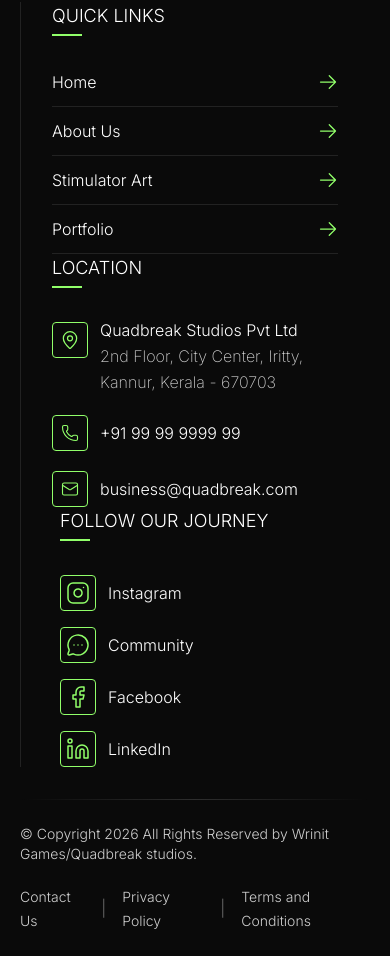
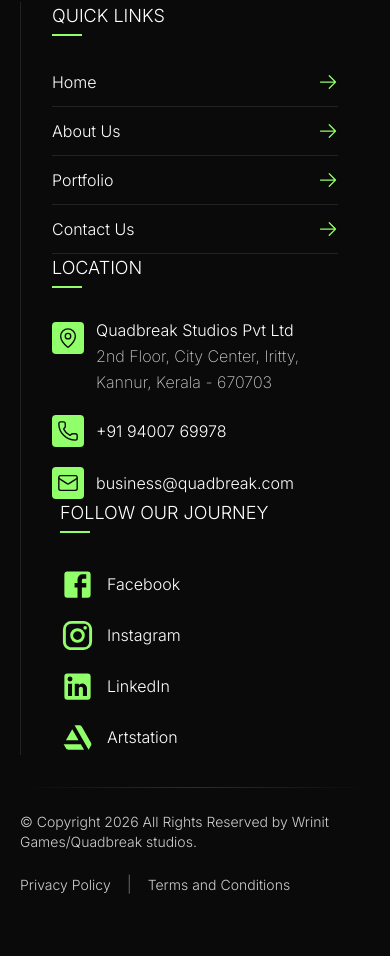
Before and after one commit to nithulcr/quadbreak, a Next.js app: page /about in a window 390 px wide. Shown: the part 8707-9663 px from the top of the page. After the commit the page ends 9627 px from the top, so only its background shows below. Built offline with nearby package versions, Linux system fonts and the light colour scheme.

Commit message:
eaaaaaaa

```diff
--- a/src/app/portfolio/[slug]/page.tsx
+++ b/src/app/portfolio/[slug]/page.tsx
@@ -35,51 +35,62 @@
     project.shortDescription ||
     toPlainText(project.description);
 
-  const seoImage =
-    rankMathSeo?.ogImage ||
-    rankMathSeo?.twitterImage ||
-    project.projectBanner?.url ||
-    project.image?.url ||
-    "";
-
-  const seoKeywords =
-    rankMathSeo?.keywords
+  const seoKeywords = rankMathSeo?.keywords
     ? rankMathSeo.keywords
         .split(/[,|]/)
         .map((keyword) => keyword.trim())
         .filter(Boolean)
-      : [...project.category, project.tags]
-          .map((keyword) => (keyword || "").trim())
-          .filter(Boolean);
+    : undefined;
 
   return {
     title: seoTitle,
     description: seoDescription,
-    keywords: seoKeywords.length ? seoKeywords : undefined,
+    keywords:
+      seoKeywords && seoKeywords.length > 0
+        ? seoKeywords
+        : undefined,
     alternates: {
       canonical: canonicalUrl(project.slug),
     },
     openGraph: {
-      title: rankMathSeo?.ogTitle || seoTitle,
+      title:
+        rankMathSeo?.ogTitle ||
+        rankMathSeo?.title ||
+        project.title,
       description:
-        rankMathSeo?.ogDescription || seoDescription,
+        rankMathSeo?.ogDescription ||
+        rankMathSeo?.description ||
+        project.shortDescription ||
+        toPlainText(project.description),
       images: rankMathSeo?.ogImage
         ? [rankMathSeo.ogImage]
-        : seoImage
-          ? [seoImage]
+        : project.projectBanner?.url
+          ? [project.projectBanner.url]
+          : project.image?.url
+            ? [project.image.url]
             : [],
       url: canonicalUrl(project.slug),
       type: "website",
     },
     twitter: {
       card: "summary_large_image",
-      title: rankMathSeo?.twitterTitle || seoTitle,
+      title:
+        rankMathSeo?.twitterTitle ||
+        rankMathSeo?.title ||
+        project.title,
       description:
-        rankMathSeo?.twitterDescription || seoDescription,
+        rankMathSeo?.twitterDescription ||
+        rankMathSeo?.description ||
+        project.shortDescription ||
+        toPlainText(project.description),
       images: rankMathSeo?.twitterImage
         ? [rankMathSeo.twitterImage]
-        : seoImage
-          ? [seoImage]
+        : rankMathSeo?.ogImage
+          ? [rankMathSeo.ogImage]
+          : project.projectBanner?.url
+            ? [project.projectBanner.url]
+            : project.image?.url
+              ? [project.image.url]
               : [],
     },
   };
--- a/src/components/Footer.tsx
+++ b/src/components/Footer.tsx
@@ -3,20 +3,66 @@
 import Image from "next/image";
 import Link from "next/link";
 import {
-  Instagram,
   Mail,
-  MessageCircleMore,
   Phone,
-  Linkedin,
-  Facebook,
   MapPin,
 } from "lucide-react";
 
+interface SocialIconProps {
+  className?: string;
+}
+
+const FacebookIcon = ({ className }: SocialIconProps) => (
+<svg xmlns="http://www.w3.org/2000/svg" focusable="false" viewBox="0 0 24 24" color="var(--green)" style={{
+  userSelect: "none",
+  width: "35px",
+  height: "35px",
+  display: "inline-block",
+  fill: "var(--green)",
+  flexShrink: 0,
+}}><path d="M5 3h14a2 2 0 0 1 2 2v14a2 2 0 0 1-2 2H5a2 2 0 0 1-2-2V5a2 2 0 0 1 2-2m13 2h-2.5A3.5 3.5 0 0 0 12 8.5V11h-2v3h2v7h3v-7h3v-3h-3V9a1 1 0 0 1 1-1h2V5z"></path></svg>
+);
+const InstagramIcon = ({ className }: SocialIconProps) => (
+  <svg xmlns="http://www.w3.org/2000/svg" focusable="false" viewBox="0 0 24 24" color="var(--green)" style={{
+  userSelect: "none",
+  width: "35px",
+  height: "35px",
+  display: "inline-block",
+  fill: "var(--green)",
+  flexShrink: 0,
+}}><path d="M7.8 2h8.4C19.4 2 22 4.6 22 7.8v8.4a5.8 5.8 0 0 1-5.8 5.8H7.8C4.6 22 2 19.4 2 16.2V7.8A5.8 5.8 0 0 1 7.8 2m-.2 2A3.6 3.6 0 0 0 4 7.6v8.8C4 18.39 5.61 20 7.6 20h8.8a3.6 3.6 0 0 0 3.6-3.6V7.6C20 5.61 18.39 4 16.4 4H7.6m9.65 1.5a1.25 1.25 0 0 1 1.25 1.25A1.25 1.25 0 0 1 17.25 8 1.25 1.25 0 0 1 16 6.75a1.25 1.25 0 0 1 1.25-1.25M12 7a5 5 0 0 1 5 5 5 5 0 0 1-5 5 5 5 0 0 1-5-5 5 5 0 0 1 5-5m0 2a3 3 0 0 0-3 3 3 3 0 0 0 3 3 3 3 0 0 0 3-3 3 3 0 0 0-3-3z"></path></svg>
+);
+const LinkedInIcon = ({ className }: SocialIconProps) => (
+  <svg xmlns="http://www.w3.org/2000/svg" focusable="false" viewBox="0 0 24 24" color="var(--green)" style={{
+  userSelect: "none",
+  width: "35px",
+  height: "35px",
+  display: "inline-block",
+  fill: "var(--green)",
+  flexShrink: 0,
+}}><path d="M19 3a2 2 0 0 1 2 2v14a2 2 0 0 1-2 2H5a2 2 0 0 1-2-2V5a2 2 0 0 1 2-2h14m-.5 15.5v-5.3a3.26 3.26 0 0 0-3.26-3.26c-.85 0-1.84.52-2.32 1.3v-1.11h-2.79v8.37h2.79v-4.93c0-.77.62-1.4 1.39-1.4a1.4 1.4 0 0 1 1.4 1.4v4.93h2.79M6.88 8.56a1.68 1.68 0 0 0 1.68-1.68c0-.93-.75-1.69-1.68-1.69a1.69 1.69 0 0 0-1.69 1.69c0 .93.76 1.68 1.69 1.68m1.39 9.94v-8.37H5.5v8.37h2.77z"></path></svg>
+);
+const ArtstationIcon = ({ className }: SocialIconProps) => (
+<svg xmlns="http://www.w3.org/2000/svg" viewBox="0 0 640 640" color="var(--green)" style={{
+  userSelect: "none",
+  width: "35px",
+  height: "35px",
+  display: "inline-block",
+  fill: "var(--green)",
+  flexShrink: 0,
+}}><path d="M66.1 441.4L109.1 515.7C113.4 524.2 119.9 531.4 128 536.4C136.1 541.4 145.4 544 155 544L440.4 544L381.2 441.4L66.1 441.4zM565.9 414L399.7 123.3C395.3 115.1 388.8 108.2 380.8 103.3C372.8 98.4 363.7 96 354.4 96L266 96L523.3 543.6L564 473.1C565.9 469.9 585 443.4 566 414zM339.2 368.5L223.7 168.5L108.2 368.5L339.2 368.5z"/></svg>
+);
+
+
+
+
 const socialLinks = [
-  { href: "#", Icon: Instagram, label: "Instagram" },
-  { href: "#", Icon: MessageCircleMore, label: "Community" },
-  { href: "#", Icon: Facebook, label: "Facebook" },
-  { href: "#", Icon: Linkedin, label: "LinkedIn" },
+  { href: "#", Icon: FacebookIcon, label: "Facebook" },
+
+  { href: "https://www.instagram.com/quadbreak.studios/", Icon: InstagramIcon, label: "Instagram" },
+  { href: "https://www.linkedin.com/company/quadbreakstudios", Icon: LinkedInIcon, label: "LinkedIn" },
+
+  { href: "https://www.artstation.com/quadbreakstudios", Icon: ArtstationIcon, label: "Artstation" },
 ];
 
 export default function Footer() {
@@ -50,9 +96,9 @@
 
       <div className="max-w-[1450px] mx-auto footer px-5 lg:px-10 md:py-10 py-4">
         {/* Footer Main Grid */}
-        <div className="middle grid md:grid-cols-4 lg:grid-cols-10  py-8 gapY-[40px] md:pb-14 md:pt-12">
+        <div className="middle grid md:grid-cols-4 lg:grid-cols-13  py-8 gapY-[40px] md:pb-14 md:pt-12">
           {/* Logo + Legal Disclaimer */}
-          <div className="md:col-span-1 lg:col-span-3 content-center pr-10 footer-column">
+          <div className="md:col-span-1 lg:col-span-4 content-center pr-10 footer-column">
             <div className="relative text-centerc w-fit">
               <Image
                 src="/images/logo.png"
@@ -74,14 +120,14 @@
           </div>
 
           {/* Quick Links Column 1 */}
-          <div className="md:col-span-1 lg:col-span-2 px-8 footer-column">
+          <div className="md:col-span-1 lg:col-span-3 px-8 footer-column">
             <h2 className="text-lg font-[300] mb-10 footer-head relative uppercase fon">
               Quick Links
             </h2>
             <ul className="flex flex-col gap-3">
               <Link
                 href="/"
-                className="font-light text-md hover:text-[var(--green)] transition-colors border-b w-full block border-white/10 pb-3 flex justify-between"
+                className="font-light text-md hover:text-[var(--green)] relative top-0 hover:top-[-2px] transition-all border-b w-full block border-white/10 pb-3 flex justify-between"
               >
                 Home
                 <svg
@@ -104,7 +150,7 @@
 
               <Link
                 href="/about"
-                className="font-light text-md hover:text-[var(--green)] transition-colors border-b w-full block border-white/10 pb-3 flex justify-between"
+                className="font-light text-md hover:text-[var(--green)] relative top-0 hover:top-[-2px] transition-all border-b w-full block border-white/10 pb-3 flex justify-between"
               >
                 About Us
                 <svg
@@ -125,7 +171,7 @@
                 </svg>
               </Link>
 
-              <Link
+              {/* <Link
                 href="https://quadbreaksimulations.com/"
                 target="_blank"
                 className="font-light text-md hover:text-[var(--green)] transition-colors border-b w-full block border-white/10 pb-3 flex justify-between"
@@ -147,11 +193,11 @@
                     clipRule="evenodd"
                   ></path>
                 </svg>
-              </Link>
+              </Link> */}
 
               <Link
                 href="/portfolio"
-                className="font-light text-md hover:text-[var(--green)] transition-colors border-b w-full block border-white/10 pb-3 flex justify-between"
+                className="font-light text-md hover:text-[var(--green)] relative top-0 hover:top-[-2px] transition-all border-b w-full block border-white/10 pb-3 flex justify-between"
               >
                 Portfolio
                 <svg
@@ -172,9 +218,9 @@
                 </svg>
               </Link>
 
-              {/* <Link
+              <Link
                   href="/contact"
-                  className="font-light text-md hover:text-[var(--green)] transition-colors border-b w-full block border-white/10 pb-3 flex justify-between"
+                  className="font-light text-md hover:text-[var(--green)] relative top-0 hover:top-[-2px] transition-all border-b w-full block border-white/10 pb-3 flex justify-between"
                 >
                   Contact Us
                   <svg
@@ -192,7 +238,7 @@
                         clipRule="evenodd"
                       ></path>
                     </svg>
-                </Link> */}
+                </Link>
             </ul>
           </div>
 
@@ -202,9 +248,9 @@
             </h2>
             <ul className="flex flex-col gap-5">
               <li className="font-light flex gap-3">
-                <span className="flex items-center justify-center border border-[var(--green)] flex-none w-9 h-9 p-1 rounded">
+                <span className="flex items-center justify-center bg-[var(--green)]  flex-none w-8 h-8 rounded">
                   <MapPin
-                    className=" p-[2px]  text-[var(--green)] flex-none"
+                    className=" p-[1px]   text-[var(--background)] flex-none"
                     strokeWidth={1.5}
                   />
                 </span>
@@ -216,21 +262,21 @@
                   </span>
                 </span>
               </li>
-              <li className="font-light flex items-center gap-3">
-                <span className="flex items-center justify-center border border-[var(--green)] flex-none w-9 h-9 p-1 rounded">
+              <a href="tel:+91 94007 69978" className="font-light flex items-center gap-3">
+                <span className="flex items-center justify-center bg-[var(--green)] flex-none w-8 h-8 rounded">
                   <Phone
-                    className=" p-[3px] text-[var(--green)]  flex-none"
+                    className=" p-[1px] text-[var(--background)]  flex-none"
                     strokeWidth={1.5}
                   />
                 </span>
                 <div className="flex flex-col gap-1 text-md">
-                  <span>+91 99 99 9999 99</span>
+                  <span>+91 94007 69978</span>
                 </div>
-              </li>
+              </a>
               <li className="font-light flex items-center gap-3">
-                <span className="flex items-center justify-center border border-[var(--green)] flex-none w-9 h-9 p-1 rounded">
+                <span className="flex items-center justify-center bg-[var(--green)] flex-none w-8 h-8 rounded">
                   <Mail
-                    className="p-[3px]   text-[var(--green)] flex-none"
+                    className="p-[1px]  text-[var(--background)] flex-none"
                     strokeWidth={1.5}
                   />
                 </span>
@@ -239,7 +285,7 @@
             </ul>
           </div>
 
-          <div className="md:col-span-1 lg:col-span-2 pl-10 footer-column">
+          <div className="md:col-span-1 lg:col-span-3 pl-10 footer-column">
             <h2 className="text-lg font-[300] mb-10 footer-head relative uppercase fon">
               Follow Our Journey
             </h2>
@@ -254,7 +300,6 @@
                   >
                     <Icon
                       className="w-9 h-9 border border-[var(--green)] text-[var(--green)] p-[5px] rounded"
-                      strokeWidth={1.5}
                     />
                     <span>{label}</span>
                   </a>
@@ -273,7 +318,7 @@
             studios.
           </p>
           <ul className="flex items-center gap-4 ">
-            <li>
+            {/* <li>
               <Link
                 href="/contact"
                 className="font-light text-sm text-white/80 hover:text-[var(--green)] transition-colors"
@@ -281,7 +326,7 @@
                 Contact Us
               </Link>
             </li>
-            <span className="opacity-40">|</span>
+            <span className="opacity-40">|</span> */}
             <li>
               <Link
                 href="/privacy-policy"
--- a/src/components/Header.tsx
+++ b/src/components/Header.tsx
@@ -33,12 +33,12 @@
                         <Link href="/about" className="nav-link uppercase text-sm font-light tracking-wider hover:text-[var(--green)] relative hover:top-[-4px] top-0 transition-all duration-300 ease-in-out">About Us</Link>
                         {/* <Link href="/culture" className="nav-link uppercase text-sm font-light tracking-wider hover:text-[var(--green)] relative hover:top-[-4px] top-0 transition-all duration-300 ease-in-out">Culture</Link> */}
 
-                        <Link href="https://quadbreaksimulations.com/" target="_blank" className="nav-link uppercase text-sm font-light tracking-wider hover:text-[var(--green)] relative hover:top-[-4px] top-0 transition-all duration-300 ease-in-out">Stimulator Art</Link>
+                        {/* <Link href="https://quadbreaksimulations.com/" target="_blank" className="nav-link uppercase text-sm font-light tracking-wider hover:text-[var(--green)] relative hover:top-[-4px] top-0 transition-all duration-300 ease-in-out">Stimulator Art</Link> */}
 
                         <Link href="/portfolio" className="nav-link uppercase text-sm font-light tracking-wider hover:text-[var(--green)] relative hover:top-[-4px] top-0 transition-all duration-300 ease-in-out">Portfolio</Link>
                         <Link href="/contact" className="nav-link uppercase text-sm font-light tracking-wider hover:text-[var(--green)] relative hover:top-[-4px] top-0 transition-all duration-300 ease-in-out">Contact</Link>
                         <AnimatedButton
-                            href="/contact"
+                            href="tel:+91 94007 69978"
                             label="Let's Talk"
                             className="w-fit ml-2"
                         />
@@ -91,7 +91,7 @@
                     <Link href="/" className="block py-2 px-6 nav-link uppercase text-center text-[7vh]" onClick={handleLinkClick}>Home</Link>
                     <Link href="/about" className="block  py-2 px-6 nav-link uppercase text-center text-[6vh]" onClick={handleLinkClick}>About Us</Link>
                     {/* <Link href="/culture" className="block  py-2 px-6 nav-link uppercase text-center text-[6vh]" onClick={handleLinkClick}>Culture</Link> */}
-                    <Link href="https://quadbreaksimulations.com/" target="_blank" className="block  py-2 px-6 nav-link uppercase text-center text-[6vh]" onClick={handleLinkClick}>Stimulator Art</Link>
+                    {/* <Link href="https://quadbreaksimulations.com/" target="_blank" className="block  py-2 px-6 nav-link uppercase text-center text-[6vh]" onClick={handleLinkClick}>Stimulator Art</Link> */}
 
 
                     <Link href="/portfolio" className="block  py-2 px-6 nav-link uppercase text-center text-[6vh]" onClick={handleLinkClick}>Portfolio</Link>
--- a/src/components/Hero.tsx
+++ b/src/components/Hero.tsx
@@ -110,7 +110,7 @@
           playsInline
           className="w-full h-full object-cover"
         >
-          <source src="/images/qb.mp4" type="video/mp4" />
+          <source src="/images/QB.mp4" type="video/mp4" />
           Your browser does not support the video tag.
         </video>
       </div>
--- a/src/components/PortfolioGrid.tsx
+++ b/src/components/PortfolioGrid.tsx
@@ -83,7 +83,7 @@
     }`;
 
   return (
-    <div ref={sectionRef} className="py-16 lg:py-30">
+    <div ref={sectionRef} className="py-14 lg:py-24">
       <div className="max-w-[1450px] mx-auto px-5 lg:px-10">
         <div ref={headerRef} className="pt-30 pb-20  w-full flex flex-wrap justify-between items-center gap-6">
           <h2 className="uppercase w-fit text-white heading text-5xl lg:text-[6rem] leading-none font-light relative">
--- a/src/components/ProjectDetail.tsx
+++ b/src/components/ProjectDetail.tsx
@@ -105,20 +105,20 @@
   const nextHref = nextSlug ? `/portfolio/${nextSlug}` : null;
 
   const navButtonClass =
-    "flex items-center  justify-center w-11 h-11 rounded-full border border-white/20 text-white hover:bg-[var(--green)] hover:border-[var(--green)] hover:text-black transition-all cursor-pointer";
+    "flex items-center  justify-center w-11 h-11 rounded-full  text-black bg-white hover:bg-[var(--green)] hover:border-[var(--green)]  transition-all cursor-pointer";
 
   return (
     <>
       {/* Backdrop */}
       <div
         ref={backdropRef}
-        className="fixed inset-0 z-[90] bg-[var(--background)]"
+        className="fixed inset-0 z-[90]"
       />
 
       {/* Fullscreen content (normal flow so window/Lenis scroll works) */}
       <main
         ref={contentRef}
-        className="relative z-[100] min-h-screen pt-24 lg:pt-28 pb-20"
+        className="relative z-[100] min-h-screen pt-5 pb-20"
       >
         <div className="max-w-[1450px] mx-auto px-5 lg:px-10 gap-10 grid">
           {project.projectGallery?.map((galleryItem, index) => (
@@ -141,9 +141,21 @@
       {/* Floating controls */}
       <div
         ref={controlsRef}
-        className="fixed top-0 inset-x-0 z-[110] flex items-center justify-between gap-4 px-4 lg:px-8 py-4 bg-black/70 backdrop-blur-sm"
+        className="fixed top-0 inset-x-0 z-[110] flex flex-col h-full items-center justify-between gap-4 px-4 lg:px-6 py-4"
       >
-        <div className="w-[100px] flex items-center gap-2 lg:gap-3">
+        <div className="ml-auto">
+         <button
+          onClick={() => go("/portfolio")}
+          aria-label="Close"
+          className="flex items-center  justify-center w-11 h-11 rounded-full  text-black bg-[var(--green)] hover:bg-white   transition-all cursor-pointer"
+        >
+          <X className="w-6 h-6" />
+        </button>
+       </div>
+        {/* <h2 className="uppercase text-white text-sm lg:text-lg font-light tracking-widest truncate">
+          {project.title}
+        </h2> */}
+        <div className="w-full flex items-center justify-between  gap-4">
           {prevHref && (
             <button onClick={() => go(prevHref)} className={navButtonClass}>
               <ChevronLeft className="w-5 h-5" />
@@ -157,20 +169,11 @@
             </button>
           )}
         </div>
+        <span></span>
 
-        <h2 className="uppercase text-white text-sm lg:text-lg font-light tracking-widest truncate">
-          {project.title}
-        </h2>
 
-       <div className="w-[100px] ">
-         <button
-          onClick={() => go("/portfolio")}
-          aria-label="Close"
-          className="flex items-center ml-auto justify-center w-11 h-11 rounded-full border border-white/20 text-white hover:bg-[var(--green)] hover:border-[var(--green)] hover:text-black transition-all cursor-pointer"
-        >
-          <X className="w-6 h-6" />
-        </button>
-       </div>
+
+
       </div>
     </>
   );
--- a/src/lib/wordpress.ts
+++ b/src/lib/wordpress.ts
@@ -104,12 +104,20 @@
     .replace(/&#x([0-9a-fA-F]+);/g, (_match, code: string) =>
       String.fromCharCode(parseInt(code, 16)),
     )
-    .replace(/&amp;/g, "&")
     .replace(/&lt;/g, "<")
     .replace(/&gt;/g, ">")
     .replace(/&quot;/g, '"')
+    .replace(/&apos;/g, "'")
     .replace(/&#039;/g, "'")
-    .replace(/&nbsp;/g, " ");
+    .replace(/&lsquo;/g, "\u2018")
+    .replace(/&rsquo;/g, "\u2019")
+    .replace(/&ldquo;/g, "\u201C")
+    .replace(/&rdquo;/g, "\u201D")
+    .replace(/&ndash;/g, "\u2013")
+    .replace(/&mdash;/g, "\u2014")
+    .replace(/&hellip;/g, "\u2026")
+    .replace(/&nbsp;/g, " ")
+    .replace(/&amp;/g, "&");
 }
 
 export function toPlainText(html?: string): string {
@@ -936,20 +944,6 @@
    RANK MATH
 ------------------------------------------------------- */
 
-interface RankMathHeadTag {
-  tag?: string;
-
-  content?:
-    | string
-    | {
-        name?: string;
-        property?: string;
-        content?: string;
-        rel?: string;
-        href?: string;
-      };
-}
-
 function readHtmlAttribute(
   tag: string,
   attribute: string,
@@ -965,99 +959,40 @@
 }
 
 /**
- * Serializes any Rank Math head payload into an HTML
- * string that can be scanned generically.
+ * Extracts the Rank Math <head> payload as a raw HTML string.
  *
- * Supported shapes:
+ * The Rank Math Headless API returns:
  *
- * 1. String:  "<meta name=\"description\" .../>"
- * 2. Array of tag objects:
- *    [{ tag: "title", content: "..." },
- *     { tag: "meta",  content: { name, content } }]
- * 3. Array of raw HTML strings
+ * {
+ *   success: true,
+ *   head: "<meta name=\"description\" .../><link rel=\"canonical\" .../>"
+ * }
+ *
+ * Legacy shapes (a bare HTML string, or arrays) are also handled.
  */
-function rankMathHeadToString(data: unknown): string {
-  let head: unknown = data;
+function extractRankMathHead(data: unknown): string {
+  if (typeof data === "string") {
+    return data;
+  }
 
-  /*
-   * Rank Math Headless CMS wraps the output in an
-   * object such as { success: true, head: "..." }.
-   */
-  if (
-    data &&
-    typeof data === "object" &&
-    !Array.isArray(data)
-  ) {
+  if (Array.isArray(data)) {
+    return data
+      .filter((item) => typeof item === "string")
+      .join("\n");
+  }
+
+  if (data && typeof data === "object") {
     const wrapped = data as { head?: unknown };
 
-    if ("head" in wrapped) {
-      head = wrapped.head;
+    if (typeof wrapped.head === "string") {
+      return wrapped.head;
     }
-  }
 
-  if (typeof head === "string") {
-    return head;
-  }
-
-  if (Array.isArray(head)) {
-    return head
-      .map((item) => {
-        if (typeof item === "string") {
-          return item;
-        }
-
-        if (
-          typeof item !== "object" ||
-          item === null
-        ) {
-          return "";
-        }
-
-        const tag =
-          (item as RankMathHeadTag).tag || "meta";
-        const content =
-          (item as RankMathHeadTag).content;
-
-        if (tag === "title") {
-          const value =
-            typeof content === "string"
-              ? content
-              : (content as { content?: string })
-                  ?.content || "";
-
-          return `<title>${value}</title>`;
-        }
-
-        if (typeof content === "string") {
-          return `<meta content="${content.replace(
-            /"/g,
-            "&quot;",
-          )}" />`;
-        }
-
-        if (
-          typeof content === "object" &&
-          content !== null
-        ) {
-          let result = `<${tag}`;
-
-          for (const [key, value] of Object.entries(
-            content,
-          )) {
-            if (typeof value === "string") {
-              result += ` ${key}="${value.replace(
-                /"/g,
-                "&quot;",
-              )}"`;
-            }
-          }
-
-          return `${result} />`;
-        }
-
-        return "";
-      })
-      .join("\n");
+    if (Array.isArray(wrapped.head)) {
+      return wrapped.head
+        .filter((item) => typeof item === "string")
+        .join("\n");
+    }
   }
 
   return "";
@@ -1113,23 +1048,35 @@
 function parseRankMathHead(
   data: unknown,
 ): ProjectSeo {
-  const html = rankMathHeadToString(data);
+  const html = extractRankMathHead(data);
   const meta = parseMetaFromHtml(html);
 
+  /*
+   * Title priority:
+   * <title> -> og:title -> twitter:title
+   */
   const title =
     meta.title ||
     meta["og:title"] ||
     meta["twitter:title"];
 
+  /*
+   * Description priority:
+   * <meta name="description"> -> og:description
+   */
   const description =
     meta.description ||
-    meta["og:description"] ||
-    meta["twitter:description"];
+    meta["og:description"];
 
   const seo: ProjectSeo = {
     title,
     description,
     canonical: meta.canonical,
+    /*
+     * Rank Math getHead does NOT emit a `<meta name="keywords">`
+     * tag, so meta.keywords stays undefined unless Rank Math
+     * actually returns one. Focus keywords are not mapped here.
+     */
     keywords: meta.keywords,
     ogTitle: meta["og:title"],
     ogDescription: meta["og:description"],
```
Also changed, not shown: 1 other file (tests, documents, lock files or other folders). Lines whose indentation alone changed are shown as unchanged.
